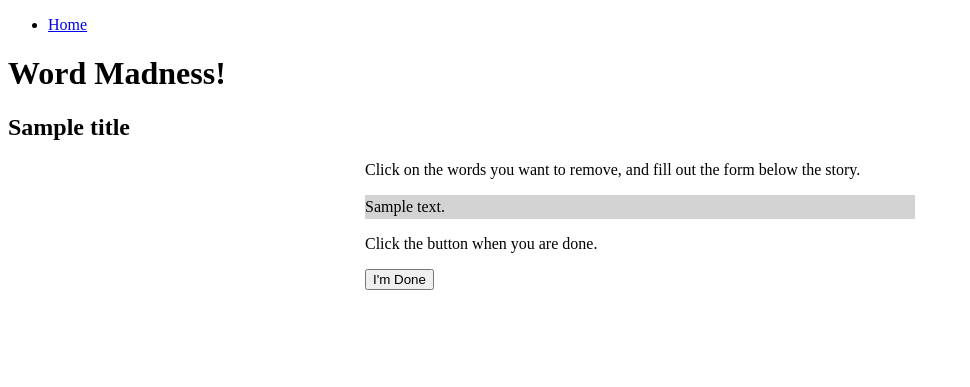
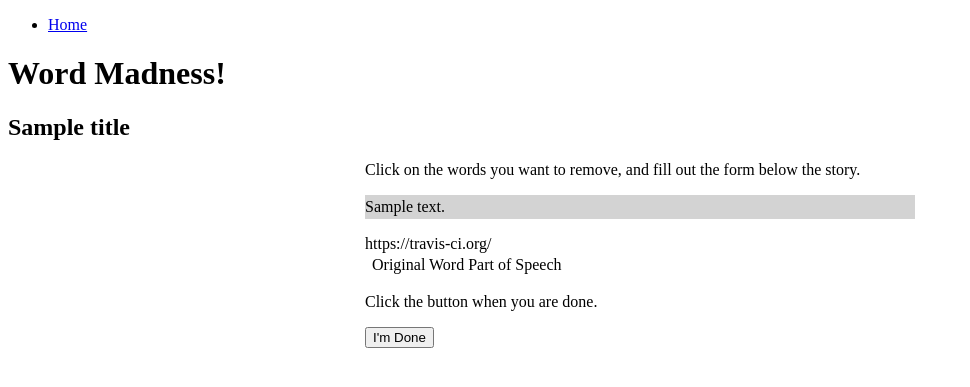
Before and after one commit to degustaf/IC_002, a Django app: template templates/Word_Madness/remove_words.html in a window 1280 px wide. Shown: the top 387 px of the page, without its empty margins (0-970 px from the left). Run offline with Django 3.2, Linux system fonts and the light colour scheme; the template is opened without the code that fills it: most values are stand-ins (such as "Sample title", 1, 10 or a date in 2020).

Commit message:
Added table for removed words.

```diff
--- a/static/Word_Madness/css/style.css
+++ b/static/Word_Madness/css/style.css
@@ -26,3 +26,7 @@ textarea{
 .blank_word{
     background-color: Yellow;
 }
+
+#hidden_data{
+    display: none;
+}
--- a/static/Word_Madness/js/remove_words.js
+++ b/static/Word_Madness/js/remove_words.js
@@ -38,14 +38,29 @@ function select_word() {
     return range;
 }
 
+function create_table_row(counter, word) {
+    var result = "<tr><td>" + counter + "</td><td>" + word + "</td>";
+    var opts = $("#hidden_data").text().split(";");
+    result = result + "<td><select name='Part_of_Speech" + counter + "'>";
+    opts.forEach(function(element, index, array) {
+        result = result + "<option value='" + element + "'>" + element
+            + "</option>";
+    });
+    result = result + "</select></td>";
+    result = result + "</tr>";
+
+    return result;
+}
 
 function a() {
     var range = select_word();
     var str = range.toString().trim();
     var newnode = document.createElement("a");
+    var cntr = Counter.get()
     range.surroundContents(newnode);
     $(newnode).attr("id", Counter.get()).attr("class", "blank_word");
-    $(newnode).text("___(" + Counter.get() + ")___")
+    $(newnode).text("___(" + cntr + ")___");
+    $("#Words tr:last").after(create_table_row(cntr, str));
     Counter.increment();
 }
 
--- a/templates/Word_Madness/remove_words.html
+++ b/templates/Word_Madness/remove_words.html
@@ -17,8 +17,18 @@
                 {{ b }}
             {% endfor %}
         </p>
+        <table id="Words">
+            <tr>https://travis-ci.org/
+                <td></td>
+                <td>Original Word</td>
+                <td>Part of Speech</td>
+            </tr>
+        </table>
         <p>Click the button when you are done.</p>
         <input type="hidden" name="id" value="{{ id }}">
         <input type="submit" value="I'm Done">
     </form>
+
+    <div id="hidden_data">{% for s in parts_of_speech %} ;{{ s }} {% endfor %}</div>
+
 {% endblock content %}
--- a/views.py
+++ b/views.py
@@ -2,7 +2,7 @@ from django.http import Http404
 from django.shortcuts import render, render_to_response
 from django.template.context_processors import csrf
 from django.views.decorators.http import require_safe, require_http_methods
-from .models import Mad_Lib
+from .models import Mad_Lib, Word_blank
 
 @require_safe
 def Word_Madness_Index(request):
@@ -24,5 +24,6 @@ def Create_Game(request):
             game.save()
             print(game.id)
             params['id'] = game.id
+            params['parts_of_speech'] = Word_blank.parts_of_speech_choices
             return render(request, 'Word_Madness/remove_words.html', params)
     raise Http404("Page Not Found")
```
